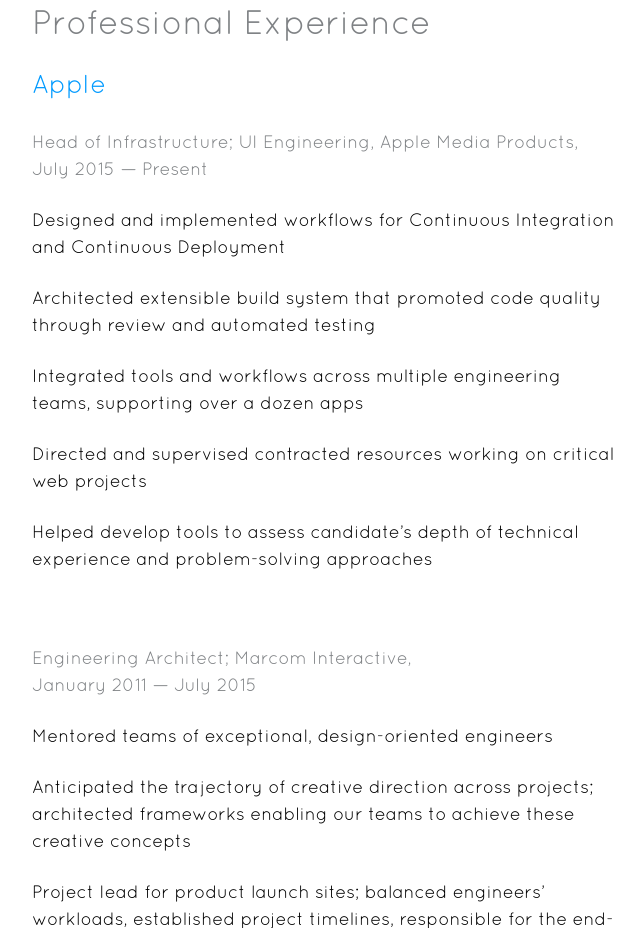
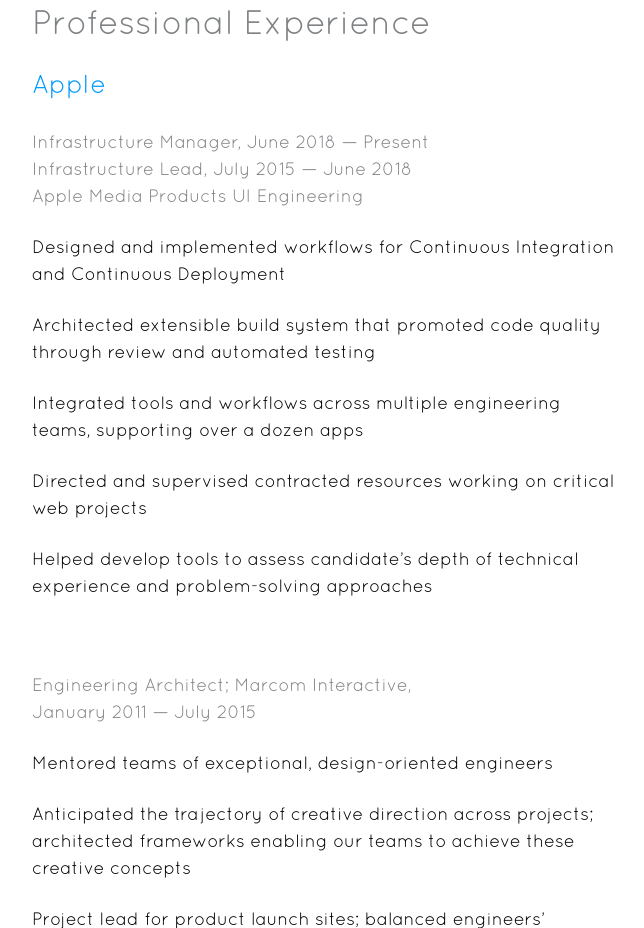
Before and after one commit to kyleolsondesign/kyle-olson.com, a plain HTML site: page index.html in a window 1280 px wide. Shown: the part 853-1781 px from the top of the page, without its empty margins (312-956 px from the left). Drawn offline with nearby package versions, Linux system fonts and the light colour scheme.

Commit message:
Engineering Manager

```diff
--- a/index.html
+++ b/index.html
@@ -45,7 +45,13 @@
 
 				<section class="subsection">
 					<h3>Apple</h3>
-					<h4>Head of Infrastructure; UI Engineering, Apple Media Products, <span class="nowrap">July 2015 — Present</span></h4>
+					<h4>
+						Infrastructure Manager, <span class="nowrap">June 2018 — Present</span>
+						<br />
+						Infrastructure Lead, <span class="nowrap">July 2015 — June 2018</span>
+						<br />
+						Apple Media Products UI Engineering
+					</h4>
 					<ul>
 						<li>Designed and implemented workflows for Continuous Integration and Continuous Deployment</li>
 						<li>Architected extensible build system that promoted code quality through review and automated testing</li>
```
